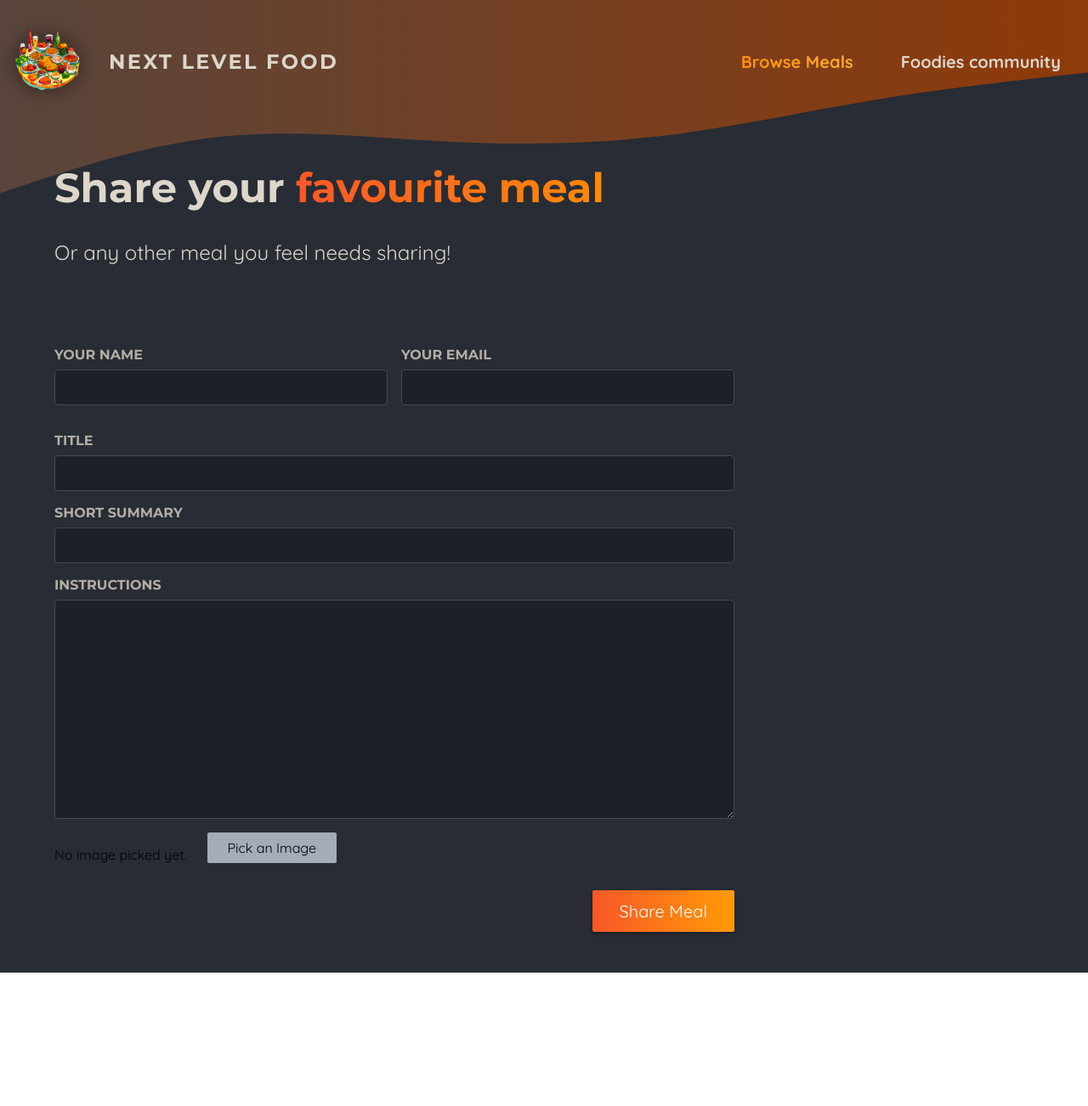
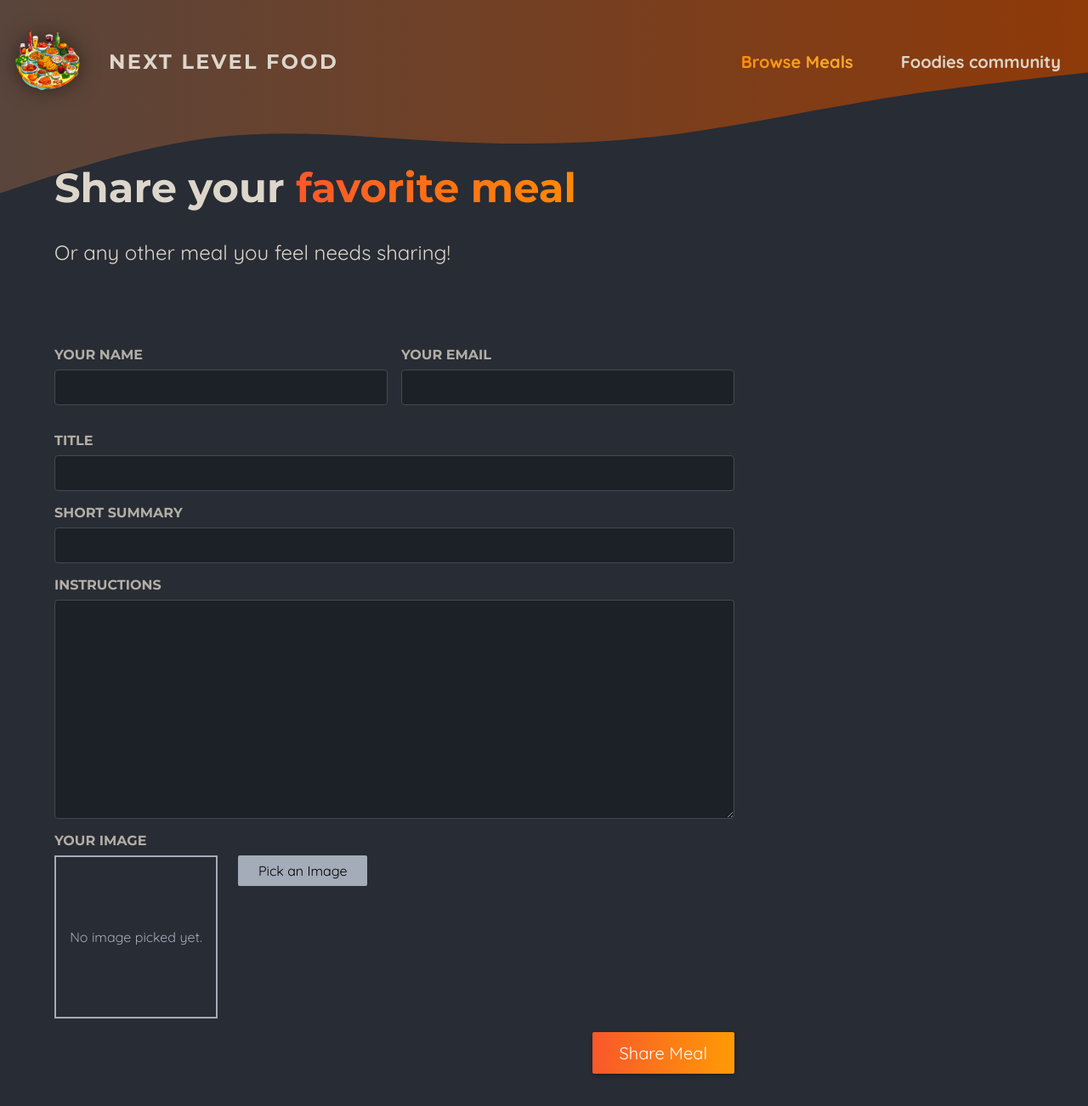
Before and after one commit to Rajal7777/Nextjs-course, a Next.js app in the folder initial/: page /meals/share in a window 1280 px wide. Shown: the top 1302 px of the page at 85% size. Before the commit the page ends 1145 px from the top, so only its background shows below. Built offline with nearby package versions, Linux system fonts and the light colour scheme.

Commit message:
server actions

```diff
--- a/initial/app/meals/share/page.js
+++ b/initial/app/meals/share/page.js
@@ -1,51 +1,60 @@
 import ImagePicker from '@/components/meals/image-picker';
-import classes from './page.module.css'
-
+import classes from './page.module.css';
 
 export default function ShareMealPage() {
+  async function shareMeal(formData) {
+    'use server';
+
+    const meal = {
+      title: formData.get('title'),
+      summary: formData.get('summary'),
+      instructions: formData.get('instructions'),
+      image: formData.get('image'),
+      creator: formData.get('name'),
+      creator_email: formData.get('email')
+    }
+
+    console.log(meal);
+  }
+
   return (
     <>
       <header className={classes.header}>
         <h1>
-          Share your <span className={classes.highlight}>favourite meal</span>
+          Share your <span className={classes.highlight}>favorite meal</span>
         </h1>
         <p>Or any other meal you feel needs sharing!</p>
       </header>
-
       <main className={classes.main}>
-        <form className={classes.form}>
+        <form className={classes.form} action={shareMeal}>
           <div className={classes.row}>
             <p>
               <label htmlFor="name">Your name</label>
               <input type="text" id="name" name="name" required />
             </p>
             <p>
-              <label htmlFor="eamil">Your email</label>
+              <label htmlFor="email">Your email</label>
               <input type="email" id="email" name="email" required />
             </p>
           </div>
-
           <p>
             <label htmlFor="title">Title</label>
             <input type="text" id="title" name="title" required />
           </p>
-
           <p>
             <label htmlFor="summary">Short Summary</label>
             <input type="text" id="summary" name="summary" required />
           </p>
-
           <p>
             <label htmlFor="instructions">Instructions</label>
             <textarea
+              id="instructions"
               name="instructions"
-              id="instructions"
               rows="10"
               required
             ></textarea>
           </p>
-          <ImagePicker />
-
+          <ImagePicker label="Your image" name="image" />
           <p className={classes.actions}>
             <button type="submit">Share Meal</button>
           </p>
--- a/initial/app/meals/share/page.module.css
+++ b/initial/app/meals/share/page.module.css
@@ -22,6 +22,7 @@
   width: 90%;
   max-width: 75rem;
   margin: 3rem auto;
+  position: relative;
 }
 
 .form {
--- a/initial/components/meals/image-picker.js
+++ b/initial/components/meals/image-picker.js
@@ -17,6 +17,7 @@ export default function ImagePicker({ label, name }) {
     const file = event.target.files[0];
 
     if (!file) {
+      setPickedImage(null);
       return;
     }
 
@@ -33,19 +34,25 @@ export default function ImagePicker({ label, name }) {
     <div className={classes.picker}>
       <label htmlFor={name}>{label}</label>
       <div className={classes.controls}>
-        {!pickedImage && <p>No image picked yet.</p>}
-        {pickedImage && (
-          <Image alt="The image selected by the user" src={pickedImage} fill />
-        )}
-
+        <div className={classes.preview}>
+          {!pickedImage && <p>No image picked yet.</p>}
+          {pickedImage && (
+            <Image
+              src={pickedImage}
+              alt="The image selected by the user"
+              fill
+            />
+          )}
+        </div>
         <input
           className={classes.input}
+          type="file"
           id={name}
           name={name}
           ref={imageInput}
           accept="image/png, image/jpeg"
-          type="file"
           onChange={handleImageChange}
+          required
         />
 
         <button
--- a/initial/components/meals/image-picker.module.css
+++ b/initial/components/meals/image-picker.module.css
@@ -24,8 +24,8 @@
 }
 
 .preview {
-  width: 10rem;
-  height: 10rem;
+  width: 12rem;
+  height: 12rem;
   border: 2px solid #a4abb9;
   display: flex;
   justify-content: center;
@@ -41,5 +41,5 @@
 }
 
 .preview img {
-  object-fit: cover;
+ object-fit: cover;
 }
```
